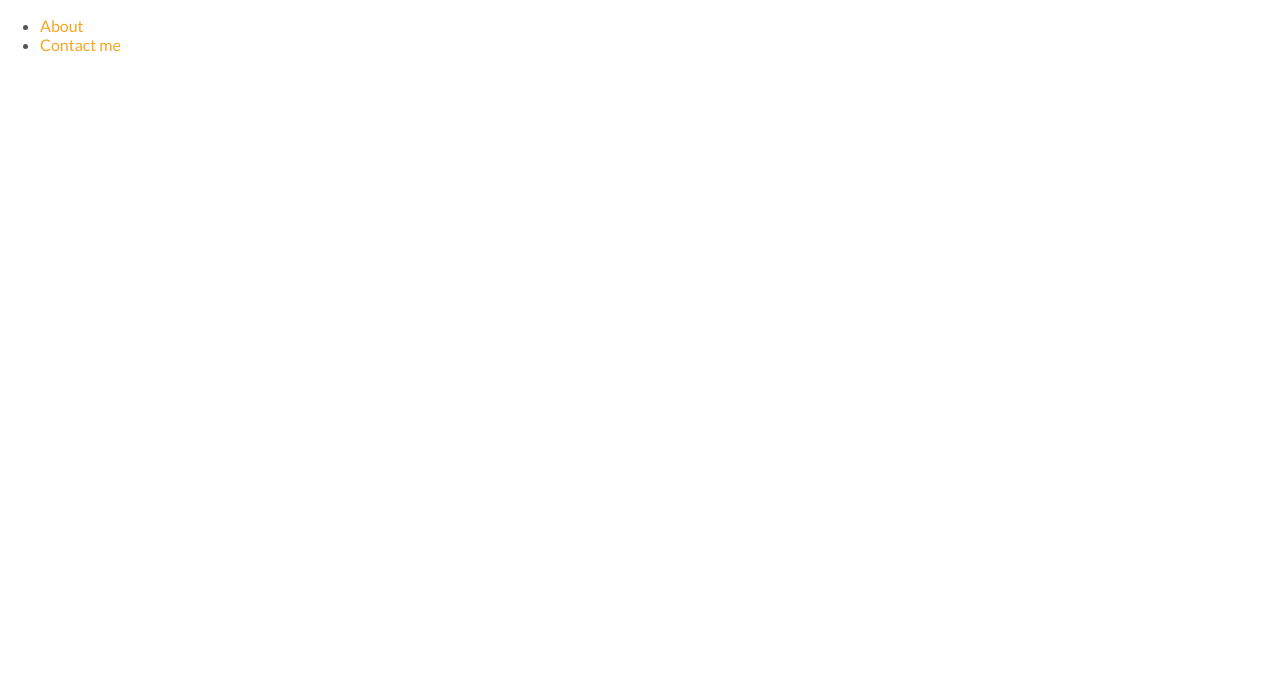
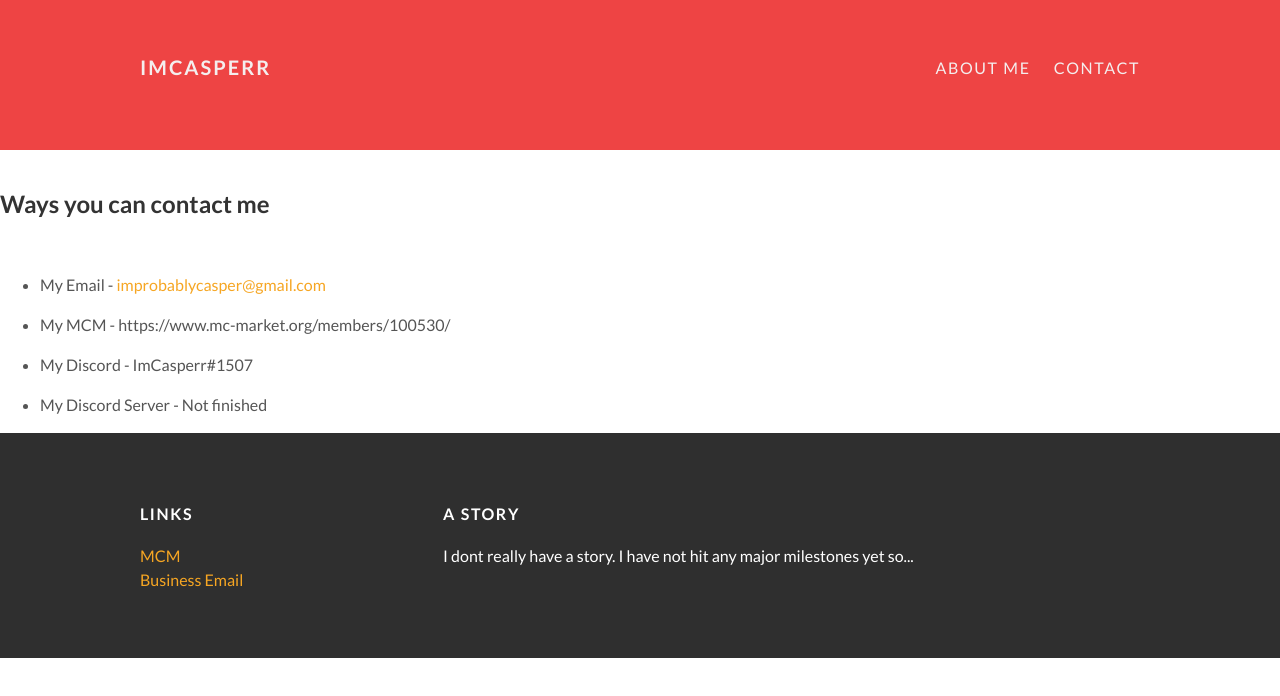
Before and after one commit to ImCasperr/imcasperr.github.io, a plain HTML site: page contact.html in a window 1280 px wide. Drawn offline with Linux system fonts and the light colour scheme.

Commit message:
Update contact.html

```diff
--- a/contact.html
+++ b/contact.html
@@ -1,13 +1,55 @@
 <!DOCTYPE html>
 <html>
     <head>
-        <title>Contact me</title>
+        <title>About</title>
         <link rel="stylesheet" type="text/css" href="styles.css">
     </head>
     <body>
-        <ul class="navbar-links">
-            <li><a href="about.html">About</a></li>
-            <li><a href="mailto:improbablycasperr@gmail.com">Contact me</a></li>
-        </ul>
+        <div id="header">
+            <div class="container">
+                <a id="header-title" href="index.html">ImCasperr</a>
+                <ul id="header-nav">
+                    <li><a href="about.html">About Me</a></li>
+                    <li><a href="contact.html">Contact</a></li>
+                </ul>
+            </div>
+        </div>
+        <div id="contact-content">
+            <div class="contact-container">
+                <div class="contact">
+                    <br>
+                    <h2 class="contact-title">Ways you can contact me</h2><br>
+                    <div class="contact-context">
+                        <ul>
+                        <li><p>My Email - <a href="mailto:improbablycasperr@gmail.com">improbablycasper@gmail.com</a></p></li>
+                        <li><p>My MCM - https://www.mc-market.org/members/100530/</p></li>
+                        <li><p>My Discord - ImCasperr#1507</p></li>
+                        <li><p>My Discord Server - Not finished</p></li>
+                        </ul>
+                    </div>
+                </div>
+            </div>
+        </div>
+            <div class="container">
+            </div>
+        </div>
+        <div id="footer">
+            <div class="container">
+
+                <div class="column">
+                    <h4>Links</h4>
+                    <p>
+                        <a href="https://www.mc-market.org/members/100530/">MCM</a><br>
+                        <a href="mailto:improbablycasperr@gmail.com">Business Email</a><br>
+                    </p>
+                </div>
+
+                <div class="column">
+                    <h4>A story</h4>
+                    <p>I dont really have a story. I have not hit any major milestones yet so...</p>
+                </div>
+
+            </div>
+        </div>
     </body>
 </html>
```
